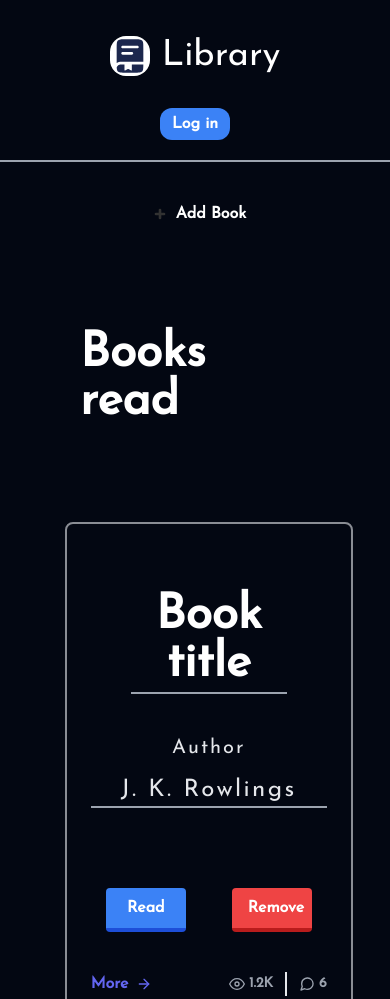
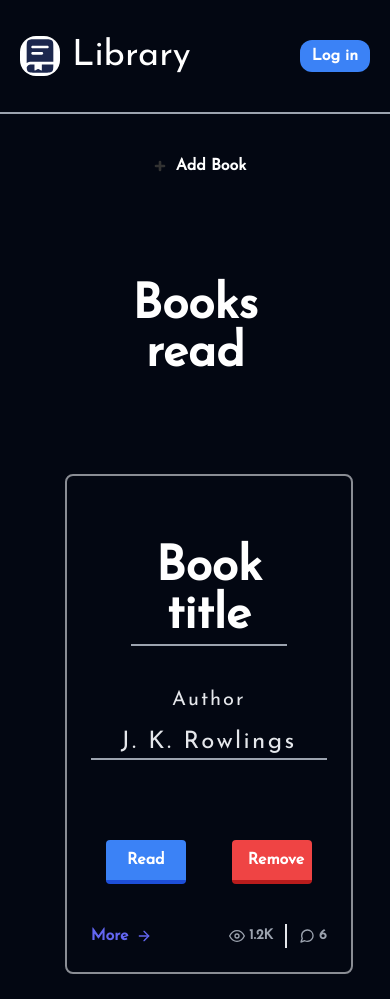
Before and after one commit to s-Radu/Odin-Project-Library, a website: page index.html in a window 390 px wide. Shown: the top 999 px of the page. Drawn offline with Linux system fonts and the light colour scheme.

Commit message:
header button snapped back into place at small screen size

```diff
--- a/index.html
+++ b/index.html
@@ -28,14 +28,13 @@
 
 <body class="dark:bg-gray-950 text-white font-josefin font-bold" id="body">
 
-    <header
-        class="container mx-auto flex flex-wrap p-5 flex-col items-center justify-between border-b-2 border-gray-400 m-4 md:flex-row">
-        <a href="#body" class="flex  font-medium items-center mb-4 md:mb-0">
+    <header class="container mx-auto flex p-5 items-center justify-between border-b-2 border-gray-400 m-4">
+        <a href="#body" class="flex font-medium items-center mb-4 md:mb-0">
             <img src="/imgs/header.svg" alt="Book cover" class="h-10 bg-white rounded-2xl">
             <span class="ml-3 text-4xl">Library</span>
         </a>
         <button
-            class="inline-flex items-center bg-blue-500 border-0 py-1 px-3 focus:outline-none hover:bg-blue-700 rounded-xl transition ease-in-out delay-75 duration-300 text-base mt-4 md:mt-0">Log
+            class=" -translate-y-2/4 md:translate-y-0 bg-blue-500 border-0 py-1 px-3 flex focus:outline-none hover:bg-blue-700 rounded-xl transition ease-in-out delay-75 duration-300 text-base mt-4 md:mt-0">Log
             in
         </button>
     </header>
@@ -47,9 +46,9 @@
             Add Book
         </button>
 
-        <h1 class="text-5xl m-20" id="read">Books read</h1>
+        <h1 class="text-5xl m-20 text-center" id="read">Books read</h1>
 
-        <section class="w-3/4 mx-auto grid grid-cols-auto-fill h-full">
+        <section class="w-3/4 mx-auto grid grid-cols-auto-fill">
 
             <div class="p-4  transition ease-in-out delay-75 duration-200">
                 <div class="h-full border-2 border-gray-200 border-opacity-60 rounded-lg overflow-hidden">
@@ -190,8 +189,9 @@
 
         </section>
 
-        <h1 class="text-5xl m-20">Books not read</h1>
+        <h1 class="text-5xl m-20 text-center">Books not read</h1>
         <!--Todo: Add hover effect for book description, in the input field ask for book description and store it for every items added, if no description is added, output on hoover No Description Added -->
+        <!--TODO: book on the background left and right of the books to scroll down with the user -->
 
         <section class="w-3/4 mx-auto grid grid-cols-auto-fill" id="not-read">
 
```
Also changed, not shown: src/output.css.
